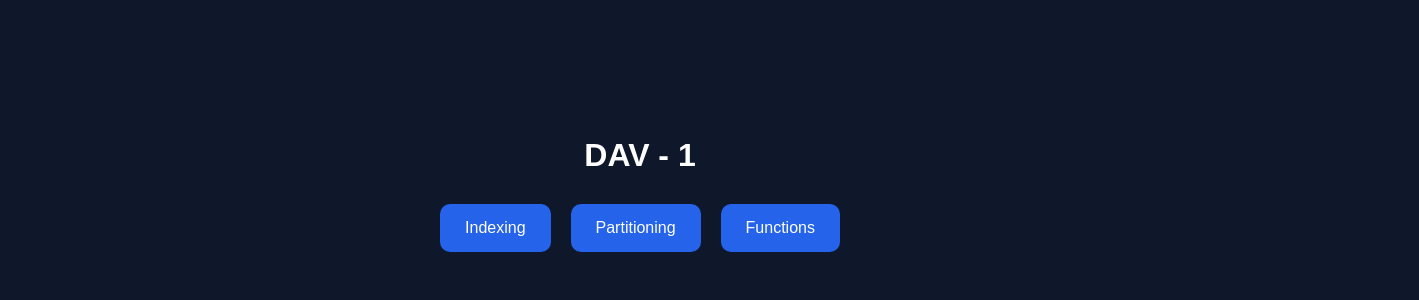
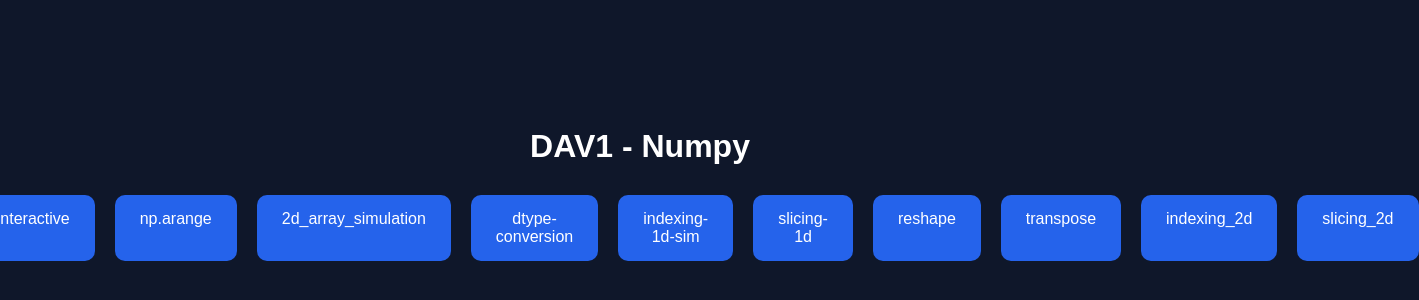
Before and after one commit to scaler-content/DAV-1, a plain HTML site: page index.html in a window 1280 px wide. Shown: the part 216-516 px from the top of the page, 1419 px wide, since content can reach past the window. Drawn offline with Linux system fonts and the light colour scheme.

Commit message:
Update index.html

```diff
--- a/index.html
+++ b/index.html
@@ -48,12 +48,19 @@
 </head>
 <body>
   <div class="container">
-    <h1>DAV - 1</h1>
+    <h1>DAV1 - Numpy</h1>
 
     <div class="links">
-      <a href="page1.html">Indexing</a>
-      <a href="page2.html">Partitioning</a>
-      <a href="page3.html">Functions</a>
+      <a href="list_vs_numpy_interactive (1).html">list_vs_numpy_interactive</a>
+      <a href="arange">np.arange</a>
+      <a href="2d_array_simulation.html">2d_array_simulation</a>
+      <a href="dtype-conversion-sim.html">dtype-conversion</a>
+      <a href="indexing-1d-sim.html">indexing-1d-sim</a>
+      <a href="slicing-sim.html">slicing-1d</a>
+      <a href="reshape-sim.html">reshape</a>
+      <a href="transpose_simulation.html">transpose</a>
+      <a href="indexing_2d_v2.html">indexing_2d</a>
+      <a href="slicing_2d_simulation.html">slicing_2d</a>
     </div>
 
   </div>
```
